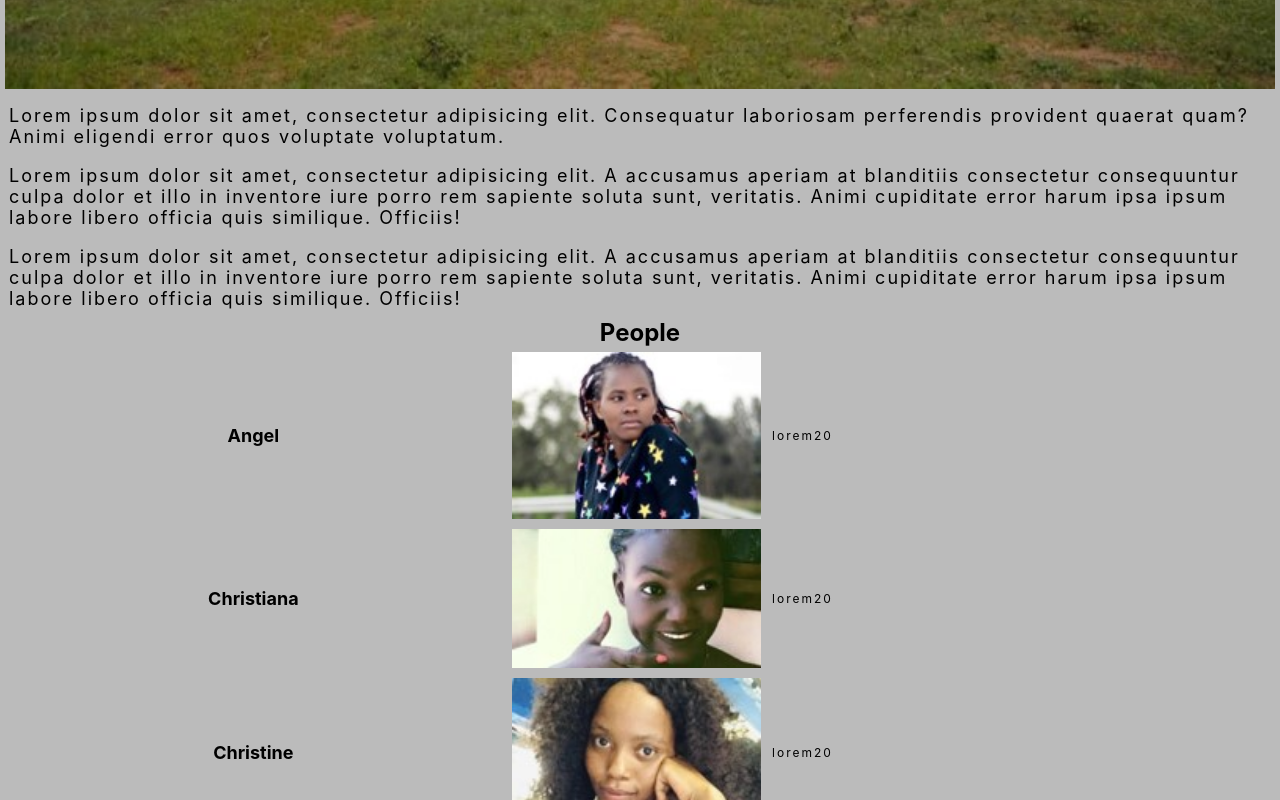
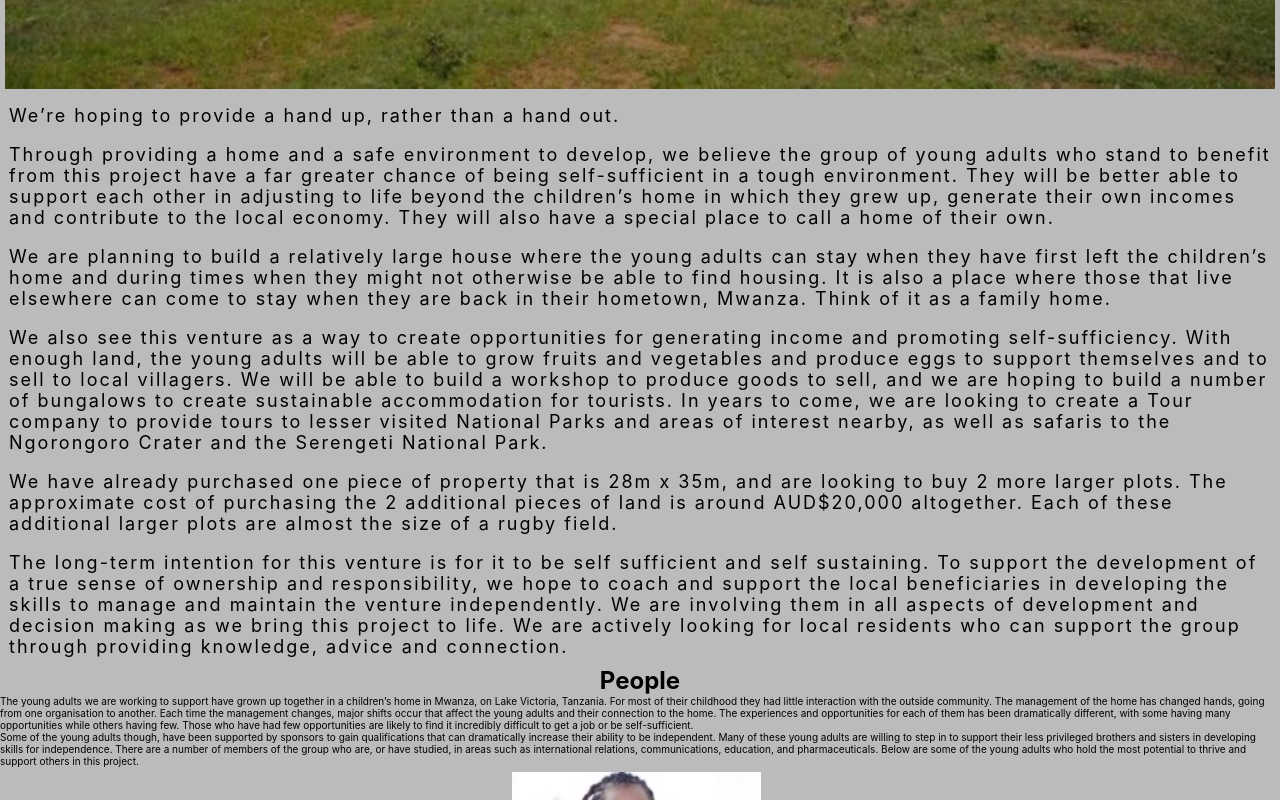
Before and after one commit to Misiorny/MwanzaProject, a React (Vite) app: page / in a window 1280 px wide. Shown: the part 1040-1840 px from the top of the page. Built offline with nearby package versions, Linux system fonts and the light colour scheme.

Commit message:
add text

```diff
--- a/src/components/Article/Helpus.tsx
+++ b/src/components/Article/Helpus.tsx
@@ -1,24 +1,39 @@
 import styles from "../../style/styles.module.scss";
-import vision from "../../images/layout/vision.png";
+import mwanza from "../../images/layout/mwanza.png";
 
 function Helpus() {
   return (
       <section className={styles.section}>
         <h2 className={styles.section__title}>Help us</h2>
-
-        <p className={styles.section__text}>Lorem ipsum dolor sit amet, consectetur adipisicing elit. Consequatur
-                                            laboriosam perferendis provident
-                                            quaerat quam? Animi eligendi error quos voluptate voluptatum.
+        <img src={mwanza}
+             alt='Lake Victoria view in Mwanza'/>
+        <p className={styles.section__text}>Mwanza is located on the banks of Lake Victoria, the largest lake in Africa.
+                                            It is Tanzania’s second largest city with a busy port and is a major
+                                            industrial center.
         </p>
-        <p className={styles.section__text}>Lorem ipsum dolor sit amet, consectetur adipisicing elit. A accusamus
-                                            aperiam at blanditiis consectetur
-                                            consequuntur culpa dolor et illo in inventore iure porro rem sapiente
-                                            soluta sunt, veritatis. Animi
-                                            cupiditate error harum ipsa ipsum labore libero officia quis similique.
-                                            Officiis!
+        <p className={styles.section__text}>Mwanza has a university hospital and often hosts young doctors in training
+                                            from a number of European countries, particularly Germany. It is also
+                                            popular with Gap students for Volunteerism, although it is questionable as
+                                            to whether many of these Volunteer Tour groups are helpful or effective in
+                                            providing any kind of lasting benefit for locals or the community.
         </p>
-       <h3>Possible donations</h3>
-        <p>PayPal</p><p>Bank Transfer</p>
+        <p className={styles.section__text}>There are a number of interesting areas to visit nearby including the
+                                            Serengeti National Park, Ngorongoro Crater, and Rubondo National Park.
+        </p>
+        <p className={styles.section__text}>Wildlife such as baboons, servals, tree hyraxes, black-faced vervet monkeys,
+                                            chameleons and mongoose can be found around Mwanza. Crocodiles can
+                                            occasionally be spotted in the lake, and the area has a number of snakes
+                                            including the black mamba, the green mamba, puff adders and cobras. Many
+                                            interesting birds can also be found, including the very common and very ugly
+                                            Marabou Stork.
+        </p>
+        <p className={styles.section__text}>Despite the crocodiles and bilharzia (a small parasite found in the lake),
+                                            there is one location in Mwanza where locals, expats and tourists do go to
+                                            swim.
+        </p>
+        <h3>Possible donations</h3>
+        <p>PayPal</p>
+        <p>Bank Transfer</p>
       </section>
   )
 }
--- a/src/components/Article/People.tsx
+++ b/src/components/Article/People.tsx
@@ -6,6 +6,21 @@ function People() {
   return (
       <div className={styles.section}>
         <h2 className={styles.section__title}>People</h2>
+        <p>The young adults we are working to support have grown up together in a children’s home in Mwanza, on Lake
+           Victoria, Tanzania. For most of their childhood they had little interaction with the outside community. The
+           management of the home has changed hands, going from one organisation to another. Each time the management
+           changes, major shifts occur that affect the young adults and their connection to the home. The experiences
+           and opportunities for each of them has been dramatically different, with some having many opportunities while
+           others having few. Those who have had few opportunities are likely to find it incredibly difficult to get a
+           job or be self-sufficient.
+        </p>
+        <p>Some of the young adults though, have been supported by sponsors to gain qualifications that can dramatically
+           increase their ability to be independent. Many of these young adults are willing to step in to support their
+           less privileged brothers and sisters in developing skills for independence. There are a number of members of
+           the group who are, or have studied, in areas such as international relations, communications, education, and
+           pharmaceuticals. Below are some of the young adults who hold the most potential to thrive and support others
+           in this project.
+        </p>
         {persons.map((e) => <Person key={e.id}
                                     name={e.name}
                                     photo={e.photo}
--- a/src/components/Article/Vision.tsx
+++ b/src/components/Article/Vision.tsx
@@ -8,23 +8,44 @@ function Vision() {
       <img className={styles.section__img}
            src={vision}
            alt='Our place'/>
-        <p className={styles.section__text}>Lorem ipsum dolor sit amet, consectetur adipisicing elit. Consequatur
-                                            laboriosam perferendis provident
-                                            quaerat quam? Animi eligendi error quos voluptate voluptatum.
+      <p className={styles.section__text}>We’re hoping to provide a hand up, rather than a hand out.
       </p>
-        <p className={styles.section__text}>Lorem ipsum dolor sit amet, consectetur adipisicing elit. A accusamus
-                                            aperiam at blanditiis consectetur
-                                            consequuntur culpa dolor et illo in inventore iure porro rem sapiente
-                                            soluta sunt, veritatis. Animi
-                                            cupiditate error harum ipsa ipsum labore libero officia quis similique.
-                                            Officiis!
+      <p className={styles.section__text}>Through providing a home and a safe environment to develop, we believe the
+                                          group of young adults who stand to benefit from this project have a far
+                                          greater chance of being self-sufficient in a tough environment. They will be
+                                          better able to support each other in adjusting to life beyond the children’s
+                                          home in which they grew up, generate their own incomes and contribute to the
+                                          local economy. They will also have a special place to call a home of their
+                                          own.
       </p>
-        <p className={styles.section__text}>Lorem ipsum dolor sit amet, consectetur adipisicing elit. A accusamus
-                                            aperiam at blanditiis consectetur
-                                            consequuntur culpa dolor et illo in inventore iure porro rem sapiente
-                                            soluta sunt, veritatis. Animi
-                                            cupiditate error harum ipsa ipsum labore libero officia quis similique.
-                                            Officiis!
+      <p className={styles.section__text}>We are planning to build a relatively large house where the young adults can
+                                          stay when they have first left the children’s home and during times when
+                                          they might not otherwise be able to find housing. It is also a place where
+                                          those that live elsewhere can come to stay when they are back in their
+                                          hometown, Mwanza. Think of it as a family home.
+      </p>
+      <p className={styles.section__text}>We also see this venture as a way to create opportunities for generating
+                                          income and promoting self-sufficiency. With enough land, the young adults
+                                          will be able to grow fruits and vegetables and produce eggs to support
+                                          themselves and to sell to local villagers. We will be able to build a
+                                          workshop to produce goods to sell, and we are hoping to build a number of
+                                          bungalows to create sustainable accommodation for tourists. In years to
+                                          come, we are looking to create a Tour company to provide tours to lesser
+                                          visited National Parks and areas of interest nearby, as well as safaris to
+                                          the Ngorongoro Crater and the Serengeti National Park.
+      </p>
+      <p className={styles.section__text}>We have already purchased one piece of property that is 28m x 35m, and are
+                                          looking to buy 2 more larger plots. The approximate cost of purchasing the 2
+                                          additional pieces of land is around AUD$20,000 altogether. Each of these
+                                          additional larger plots are almost the size of a rugby field.
+      </p>
+      <p className={styles.section__text}>The long-term intention for this venture is for it to be self sufficient and
+                                          self sustaining. To support the development of a true sense of ownership and
+                                          responsibility, we hope to coach and support the local beneficiaries in
+                                          developing the skills to manage and maintain the venture independently. We are
+                                          involving them in all aspects of development and decision making as we bring
+                                          this project to life. We are actively looking for local residents who can
+                                          support the group through providing knowledge, advice and connection.
       </p>
       </section>
   )
--- a/src/data/donators.tsx
+++ b/src/data/donators.tsx
@@ -3,9 +3,9 @@ import moi from '../images/donators/moi.png'
 import stephanie from '../images/donators/stephanie.png'
 
 const donators = [
-  {id:1, name:'David', photo:david,alt:'photography of sponsor', text:'lorem 10'},
-  {id:2, name:'Moi', photo:moi,alt:'photography of sponsor', text:'lorem 10'},
-  {id:3, name:'Stephanie', photo:stephanie,alt:'photography of sponsor', text:'lorem 10'},
+  {id:1, name:'David', photo:david,alt:'photography of sponsor', text:'David Gonsalves is a Chartered Professional Accountant who lives in Toronto, Canada. He is currently the Regional Controller of the Canadian operations of a global aerospace manufacturer. David first visited Mwanza in 2005 and returned several times to volunteer at a local children’s home. This inspired David to establish Masomo For Children, a Canadian registered charity whose mission is to provide tuition scholarships to disadvantaged children and youths living in Mwanza, David is eager to support this project by lending his experience in financial management and business administration.'},
+  {id:2, name:'Moi', photo:moi,alt:'photography of sponsor', text:'Originally from Moree, NSW, Australia, Moi is currently working at a new international school in Bangkok, with the aim of transforming education. Moi is a passionate educator and an advocate for empowerment. She believes the best way to support others is to listen, develop an understanding of the people, culture and context and support through personal empowerment. She first came to know the beneficiaries of the project in 2009 whilst working with them in Mwanza. She has been back to visit several times and has maintained contact with many over the years since.'},
+  {id:3, name:'Stephanie', photo:stephanie,alt:'photography of sponsor', text:'Stephanie Wong Khondowe is a junior high teacher from Edmonton, Alberta, Canada. Her love of travel brought her to Mwanza in 2009, where she met a group of very special children. Taking a sabbatical from her teaching position, she returned to spend a few months with those same children in 2010. She has been supporting some of these young adults over the years, and is looking forward to helping sustain their continued growth and success through this initiative.'},
 ]
 
 export default donators;
--- a/src/data/persons.tsx
+++ b/src/data/persons.tsx
@@ -7,20 +7,20 @@ import paul from '../images/beneficients/paul.png'
 import revoandbenja from '../images/beneficients/revoandbenja.jpg'
 import sara from '../images/beneficients/sara.png'
 import vicky from '../images/beneficients/vicky.png'
-import yohana from '../images/beneficients/yohana.png'
+import yohanna from '../images/beneficients/yohana.png'
 import yusuph from '../images/beneficients/yusuph.png'
 
 const persons = [
-  {id: 1, name: 'Angel', photo: angel, alt:'photography of person', text: 'lorem20'},
-  {id: 2, name: 'Christiana', photo: christiana, alt:'photography of person', text: 'lorem20'},
-  {id: 3, name: 'Christine', photo: christine, alt:'photography of person', text: 'lorem20'},
-  {id: 4, name: 'Godfrey', photo: godfrey, alt:'photography of person', text: 'lorem20'},
-  {id: 5, name: 'Kurwa', photo: kurwa, alt:'photography of person', text: 'lorem20'},
-  {id: 6, name: 'Paul', photo: paul, alt:'photography of person', text: 'lorem20'},
-  {id: 7, name: 'Revo and Benja', photo: revoandbenja, alt:'photography of person', text: 'lorem20'},
-  {id: 8, name: 'Sara', photo: sara, alt:'photography of person', text: 'lorem20'},
-  {id: 9, name: 'Vicky', photo: vicky, alt:'photography of person', text: 'lorem20'},
-  {id: 10, name: 'Yohana', photo: yohana, alt:'photography of person', text: 'lorem20'},
-  {id: 11, name: 'Yusuph', photo: yusuph, alt:'photography of person', text: 'lorem20'}
+  {id: 1, name: 'Angel', photo: angel, alt:'photography of person', text: 'Angel has finished a diploma in Social Welfare in Arusha, Tanzania. Her main goal is to help and support abused children by fighting to uphold their rights within their communities. She also wishes to work towards re-uniting abandoned children with their families.'},
+  {id: 2, name: 'Christiana', photo: christiana, alt:'photography of person', text: 'Christiana is currently engaged in a course to learn to sew. We hope to create a workshop where Cristine can teach some of her peers and together they can sew bags and items of clothing to sell.'},
+  {id: 3, name: 'Christine', photo: christine, alt:'photography of person', text: 'Christine is currently studying Medicine at the Hubert Kairuki University in Dar es Salaam, Tanzania. She is working towards becoming a doctor of medicine as she wants to be able to help others. In her spare time Christine does some modeling which she loves just as much as medicine.'},
+  {id: 4, name: 'Godfrey', photo: godfrey, alt:'photography of person', text: 'Godi has been studying Electrical Engineering and is really enjoying the course. His friends say he is a good cook and responsible in completing chores to help around the children’s home.'},
+  {id: 5, name: 'Kurwa', photo: kurwa, alt:'photography of person', text: 'Kurwa works as a mechanic at a garage in Mwanza. He has a passion for mechanics and over the years of working at the garage he has acquired important skills which will be of help to this project. He hopes to open his own garage at the site and be able offer employment for those less fortunate. He likes driving cars and taking tourists to see local sights.'},
+  {id: 6, name: 'Paul', photo: paul, alt:'photography of person', text: 'Paul works at The Royal Hospital, a specialist hospital in Mwanza, as a pharmaceutical technician. He is also a keen a photographer and graphics designer. He has previously worked in a school as a teaching assistant and was recently awarded for his contributions in event planning in Mwanza. He has a dream to open up his own pharmacy and sell pharmaceutical products as a way to reach vulnerable communities.'},
+  {id: 7, name: 'Revo and Benja', photo: revoandbenja, alt:'photography of person', text: 'Benja & Revo are both currently completing Tourism courses at university. Part of their studies has included field work in National parks and climbing Mt Kilimanjaro. Benja hopes to later establish his own Tour Company that can operate out of the lodge.'},
+  {id: 8, name: 'Sara', photo: sara, alt:'photography of person', text: 'Sara is currently pursuing a Diploma in Business Administration and will able to help with  budgeting, business planning and managing  resources.'},
+  {id: 9, name: 'Vicky', photo: vicky, alt:'photography of person', text: 'Nancy, sometimes called Vicky, is currently studying a Bachelor of Education in Early Childhood Education at the University of Dar es Salaam. Nancy has been learning about entrepreneurship through a series of seminars. She has learnt how to make Batik prints, which are popular with tourists. Nancy hopes to help sustain the project through her batik skills.'},
+  {id: 10, name: 'Yohanna', photo: yohanna, alt:'photography of person', text: 'Yohanna has just begun a course in accountancy in Arusha. He will be able to help budget finances and manage money.'},
+  {id: 11, name: 'Yusuph', photo: yusuph, alt:'photography of person', text: 'Yusuph works as a bartender and a waiter at a restaurant in Mwanza. With his skills, Yusuph can help with arranging different tourists activities and with meeting their needs. He can support in the operation of the restaurant and tending bar in the tourist lodge we hope to build on the site. Through this project, Yusuph hopes he will be able to further develop his skills and be able to train and support others to develop their hospitality skills. He is also extremely talented in sports and entertainment.'}
 ]
 export default persons;
```
Lines whose indentation alone changed are shown as unchanged.
